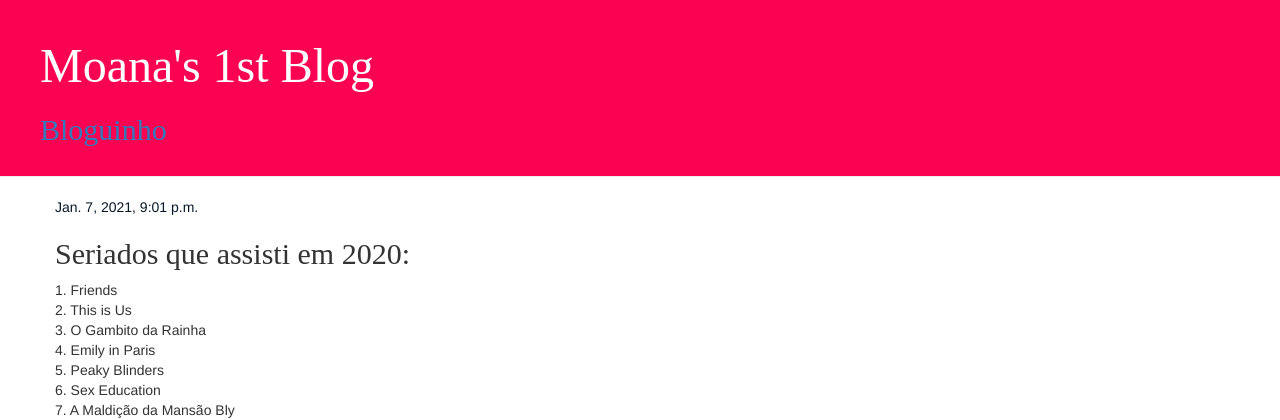
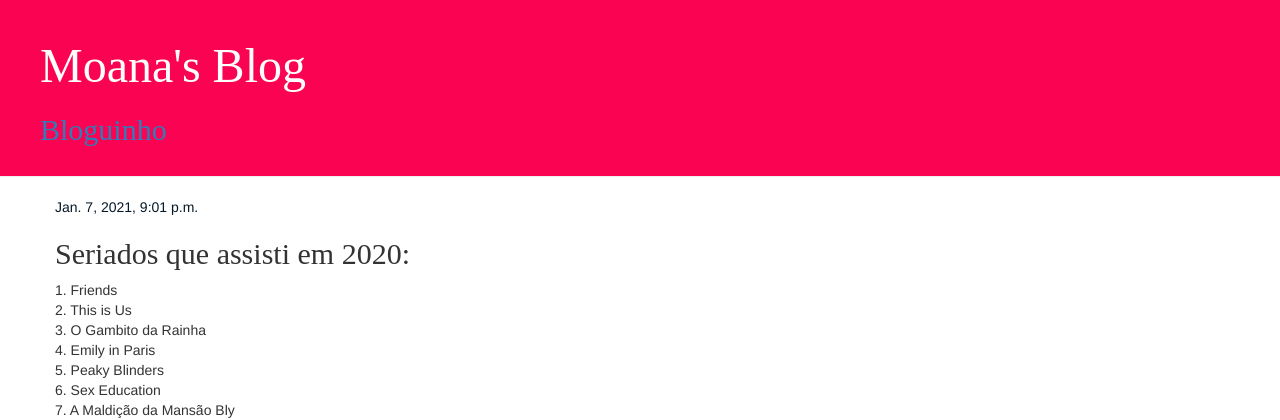
Before and after one commit to carolinavicente/djangogirls-blog, a Django app: page /post/1/ in a window 1280 px wide. Shown: the top 420 px of the page. Run offline with Django 3.2, Linux system fonts and the light colour scheme; data comes from the database, SQL or seed files in the repository; some libraries are stand-ins or nearby versions.

Commit message:
Segundo commit - titulo

```diff
--- a/blog/templates/blog/base.html
+++ b/blog/templates/blog/base.html
@@ -13,7 +13,7 @@
             {% if user.is_authenticated %}
                 <a href="{% url 'post_new' %}" class="top-menu"><span class="glyphicon glyphicon-plus"></span></a>
             {% endif %}
-            <h1><a href="/">Moana's 1st Blog</a></h1>
+            <h1><a href="/">Moana's Blog</a></h1>
             <h2><a href="/">Bloguinho</a></h2>
         </div>
         <div class="content container">
```
